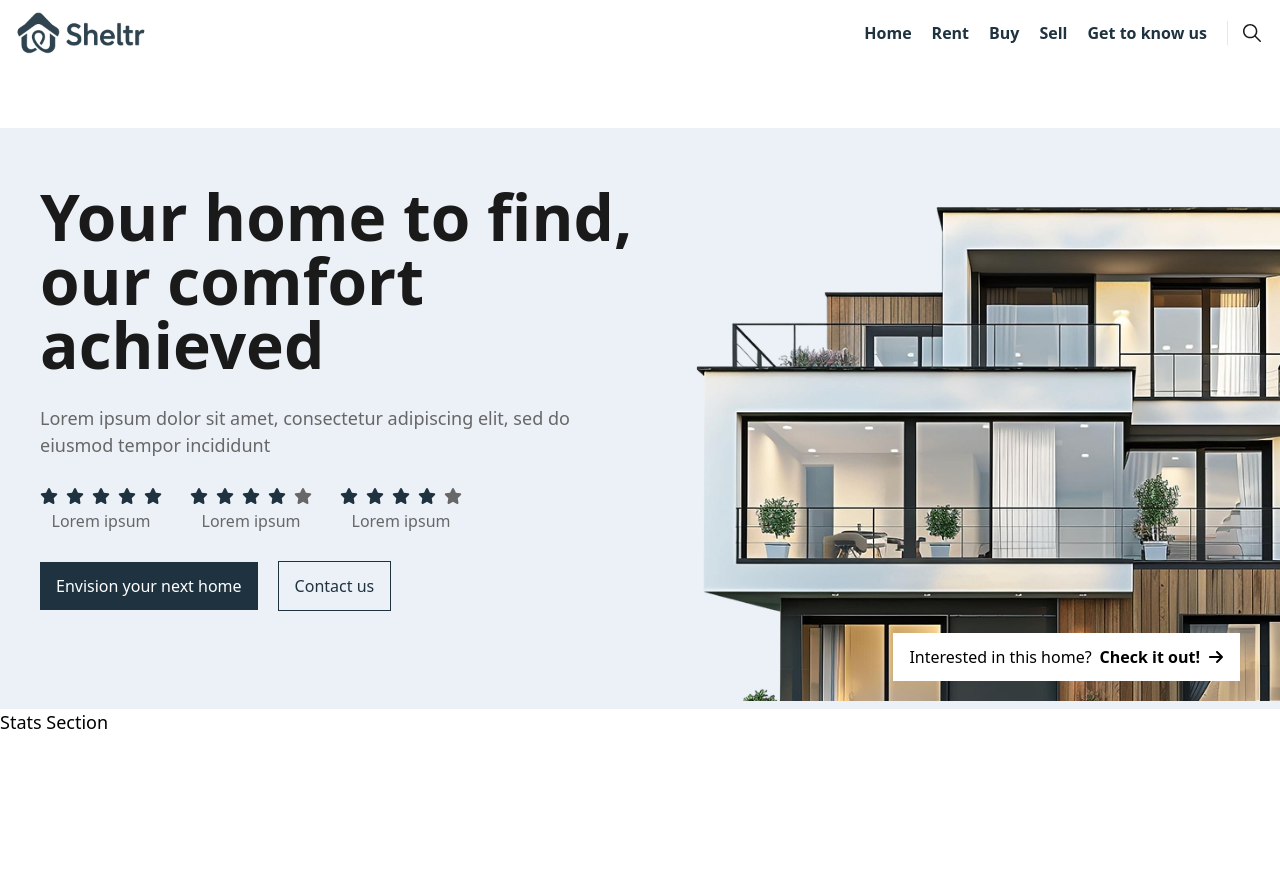
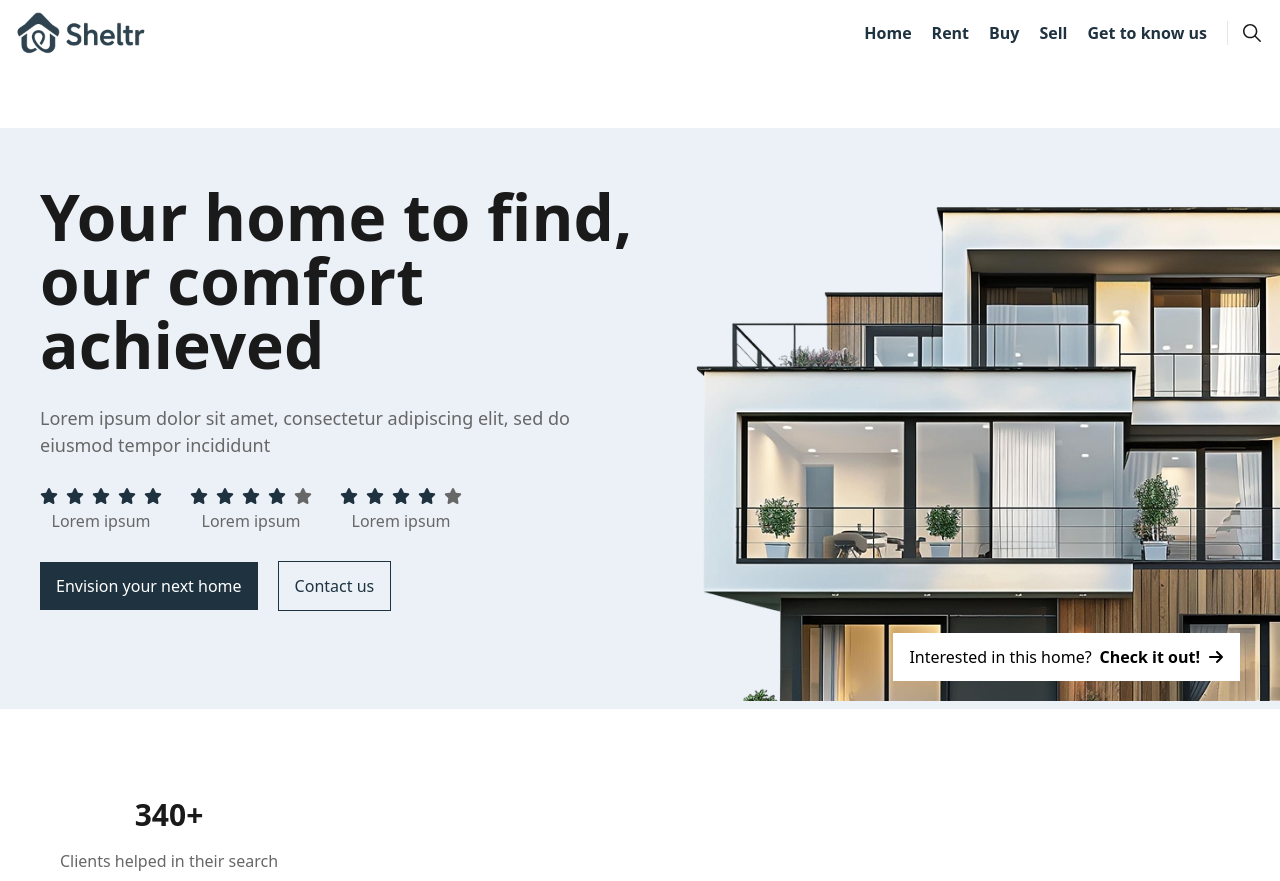
Before and after one commit to alonzojoe/sheltr, a React (Vite) app: page / in a window 1280 px wide. Before the commit the page ends 800 px from the top, so only its background shows below. Built offline with nearby package versions, Linux system fonts and the light colour scheme.

Commit message:
create new StatItem component reaveive props title and subTitle

```diff
--- a/src/features/Hero/components/StatsSection.tsx
+++ b/src/features/Hero/components/StatsSection.tsx
@@ -1,5 +1,26 @@
+import Wrapper from "@/components/Containers/Wrapper";
 const StatsSection = () => {
-  return <div>Stats Section</div>;
+  return (
+    <section id="stats">
+      <Wrapper className="px-3 py-2 mt-20 grid items-center grid-cols-1 md:grid-cols-2 lg:grid-cols-4">
+        <StatItem title={`340+`} subTitle="Clients helped in their search " />
+      </Wrapper>
+    </section>
+  );
+};
+
+type StatItemProps = {
+  title: string;
+  subTitle: string;
+};
+
+const StatItem = ({ title, subTitle }: StatItemProps) => {
+  return (
+    <div className="flex items-center flex-col space-y-4">
+      <h2 className="font-bold text-2xl md:text-3xl text-text-dark">{title}</h2>
+      <p className="text-base text-text-sub">{subTitle}</p>
+    </div>
+  );
 };
 
 export default StatsSection;
```
